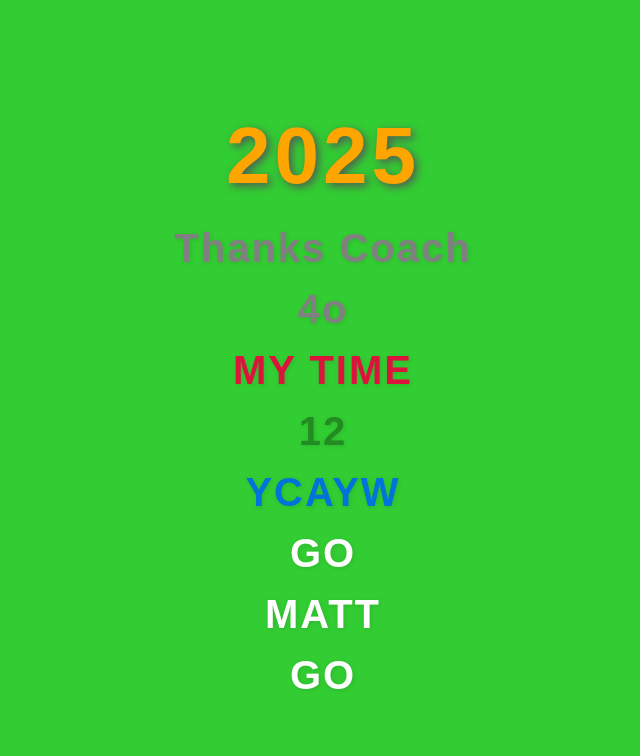
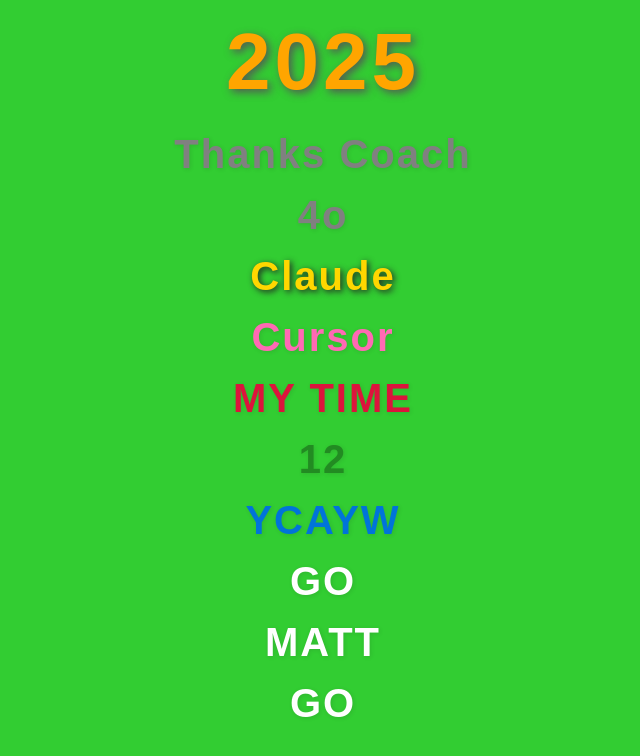
Before and after one commit to Matty6362/pubtest, a plain HTML site: page index.html in a window 1280 px wide. Shown: the whole page, without its empty margins (317-957 px from the left). Drawn offline with Linux system fonts and the light colour scheme.

Commit message:
Add yellow 'Claude' with dark drop shadow after 4o

```diff
--- a/index.html
+++ b/index.html
@@ -10,8 +10,8 @@
       margin: 0;
       display: flex;
       flex-direction: column;
-      justify-content: center;
       align-items: center;
+      /* Remove justify-content: center to move content to top */
       background: #32CD32; /* Lime Green */
     }
     h1 {
@@ -28,6 +28,8 @@
   <h1 style="color: orange; font-size: 5em; text-shadow: 3px 3px 8px #555;">2025</h1>
   <h1 style="color: #808080;">Thanks Coach</h1>
   <h1 style="color: #808080;">4o</h1>
+  <h1 style="color: #FFD700; text-shadow: 2px 2px 6px #222;">Claude</h1>
+  <h1 style="color: #ff69b4;">Cursor</h1>
   <h1 style="color: #DC143C;">MY TIME</h1>
   <h1 style="color: #228B22;">12</h1>
   <h1 style="color: #0074D9;">YCAYW</h1>
```
